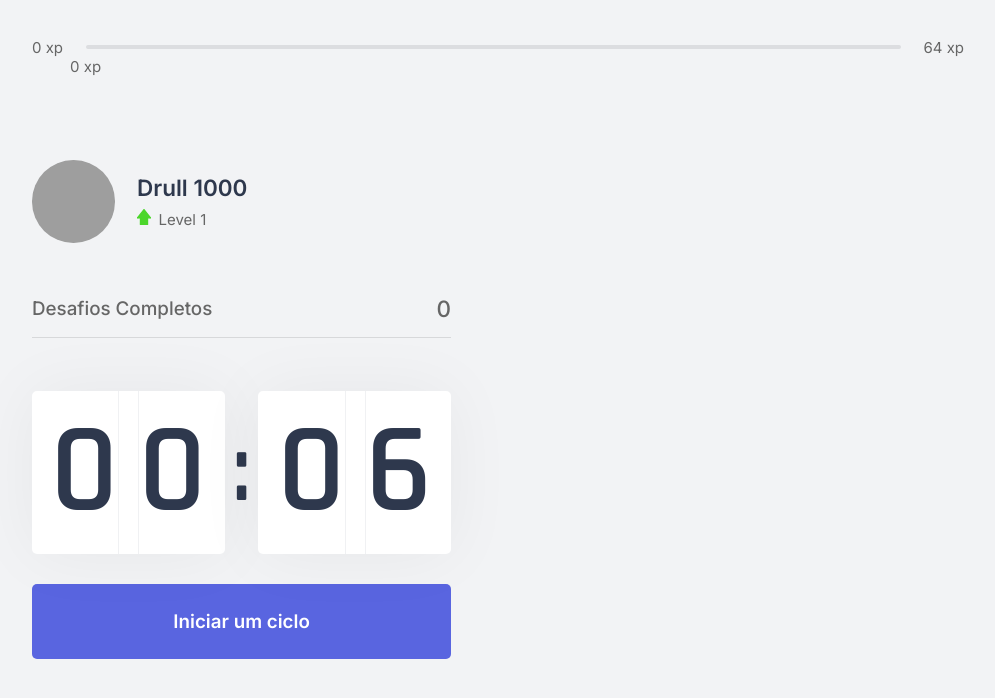
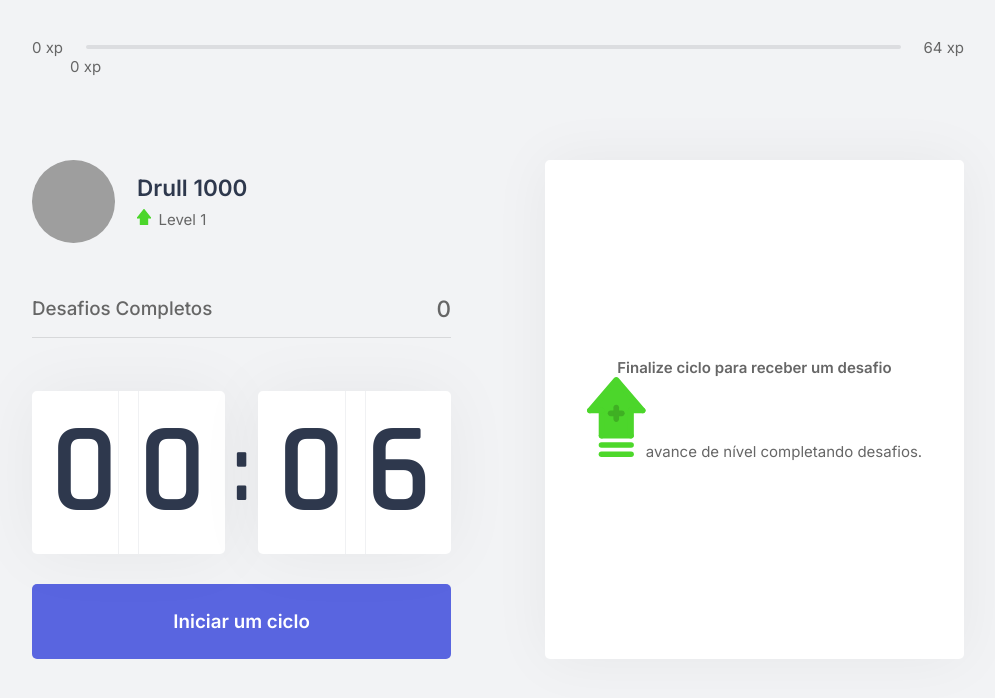
Before and after one commit to caetano-dev/nlw-4, a Next.js app: page / in a window 1280 px wide. Shown: the top 698 px of the page, without its empty margins (142-1137 px from the left). Built offline with nearby package versions, Linux system fonts and the light colour scheme; grey boxes are pictures that could not be loaded.

Commit message:
Adding components

```diff
--- a/src/pages/index.tsx
+++ b/src/pages/index.tsx
@@ -1,11 +1,11 @@
 import React from "react";
+import Head from "next/head";
+import styles from "../styles/pages/home.module.css";
 import { CompletedChallenges } from "../components/CompletedChallenges";
 import { ExperienceBar } from "../components/ExperienceBar";
-import { Profile } from '../components/Profile'
-import { Countdown } from '../components/Countdown'
-import Head from 'next/head'
-import styles from '../styles/pages/home.module.css'
-
+import { Profile } from "../components/Profile";
+import { Countdown } from "../components/Countdown";
+import { ChallengeBox } from "../components/ChallengeBox";
 
 export default function Home() {
   return (
@@ -13,17 +13,15 @@ export default function Home() {
       <Head>
         <title>move.it</title>
       </Head>
-
       <ExperienceBar />
-
       <section>
         <div>
           <Profile />
           <CompletedChallenges />
-          <Countdown/>
+          <Countdown />
         </div>
         <div>
-
+          <ChallengeBox />
         </div>
       </section>
     </div>
```
